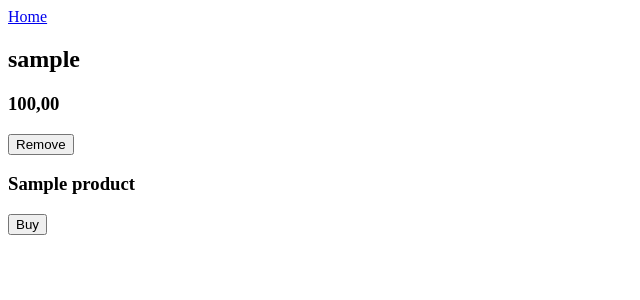
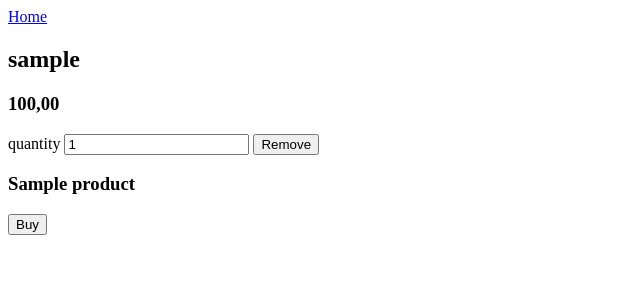
Before and after one commit to GabigolDEVPY/super-market, a Django app: page /cart/ in a window 1280 px wide. Shown: the top 300 px of the page, without its empty margins (0-640 px from the left). Run offline with Django 5.2, Linux system fonts and the light colour scheme; a user stored in the database is signed in; tables that the repository leaves empty hold one stand-in row (values such as "Sample post").

Commit message:
add files

```diff
--- a/supermarket/templates/cart.html
+++ b/supermarket/templates/cart.html
@@ -8,6 +8,8 @@
         {% for item in items %}
         <form action="{% url 'market:cartremove' %}" method="post">
                 {% csrf_token %}
+                <label for="quantity">quantity</label>
+                <input name="quantity" id="quantity" type="number" min="1" value="1" max="{{ stock.quantity }}">
                 <input name="id" type="hidden" value="{{ item.id }}">
                 <button>Remove</button>
             </form>
--- a/supermarket/views/cart.py
+++ b/supermarket/views/cart.py
@@ -23,7 +23,11 @@ def add_to_cart(request, id):
     user = request.user
     cart = user.cart
     product = Products.objects.get(id=id)
-    CartItem.objects.create(cart=cart, product=product, quantity=1)
+    item, created = CartItem.objects.get_or_create(cart=cart, product=product, defaults={'quantity': 1})
+    if not created:
+        item.quantity += 1
+        item.save()
+
 
     return render(request ,"product.html",
         context={"product": product})
```
